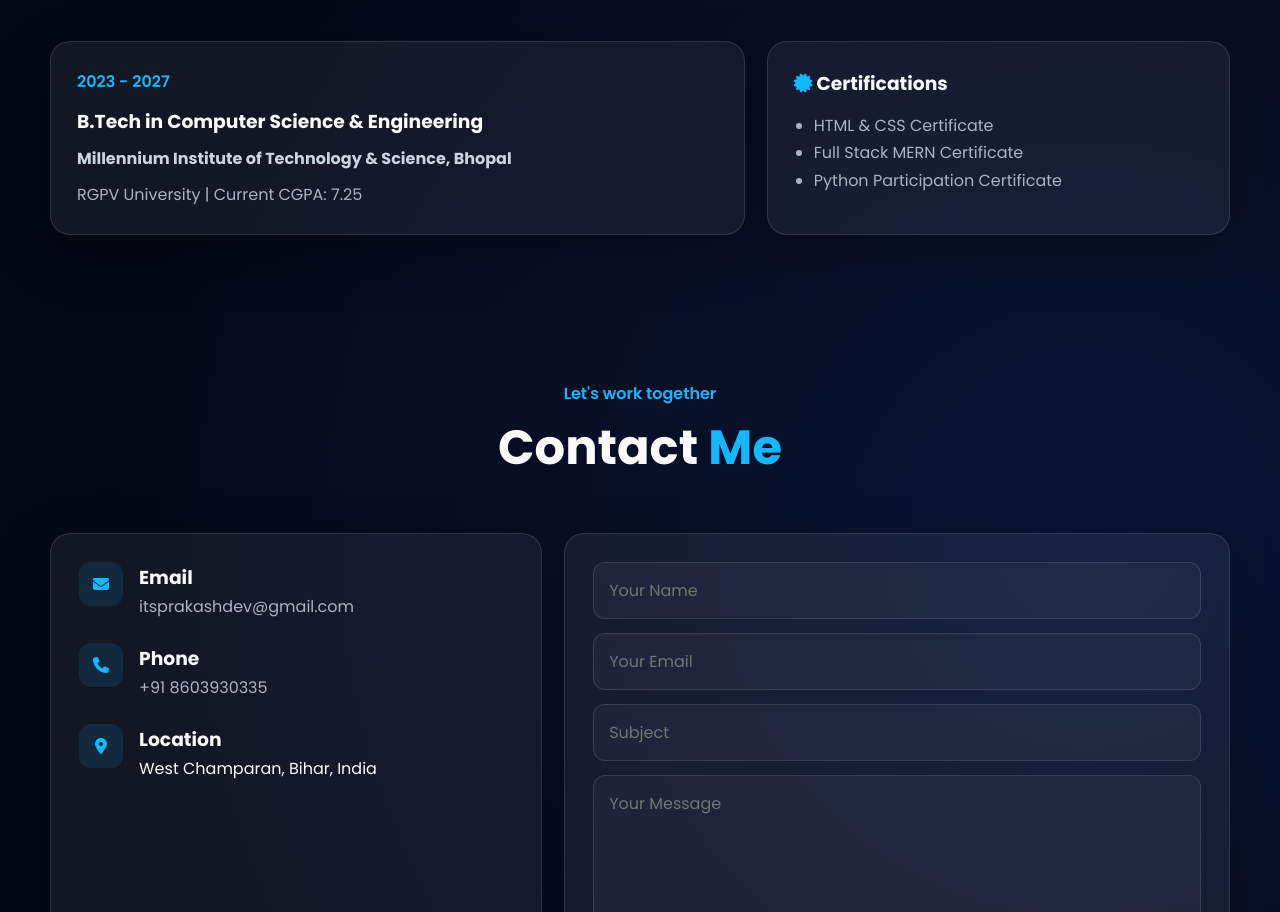
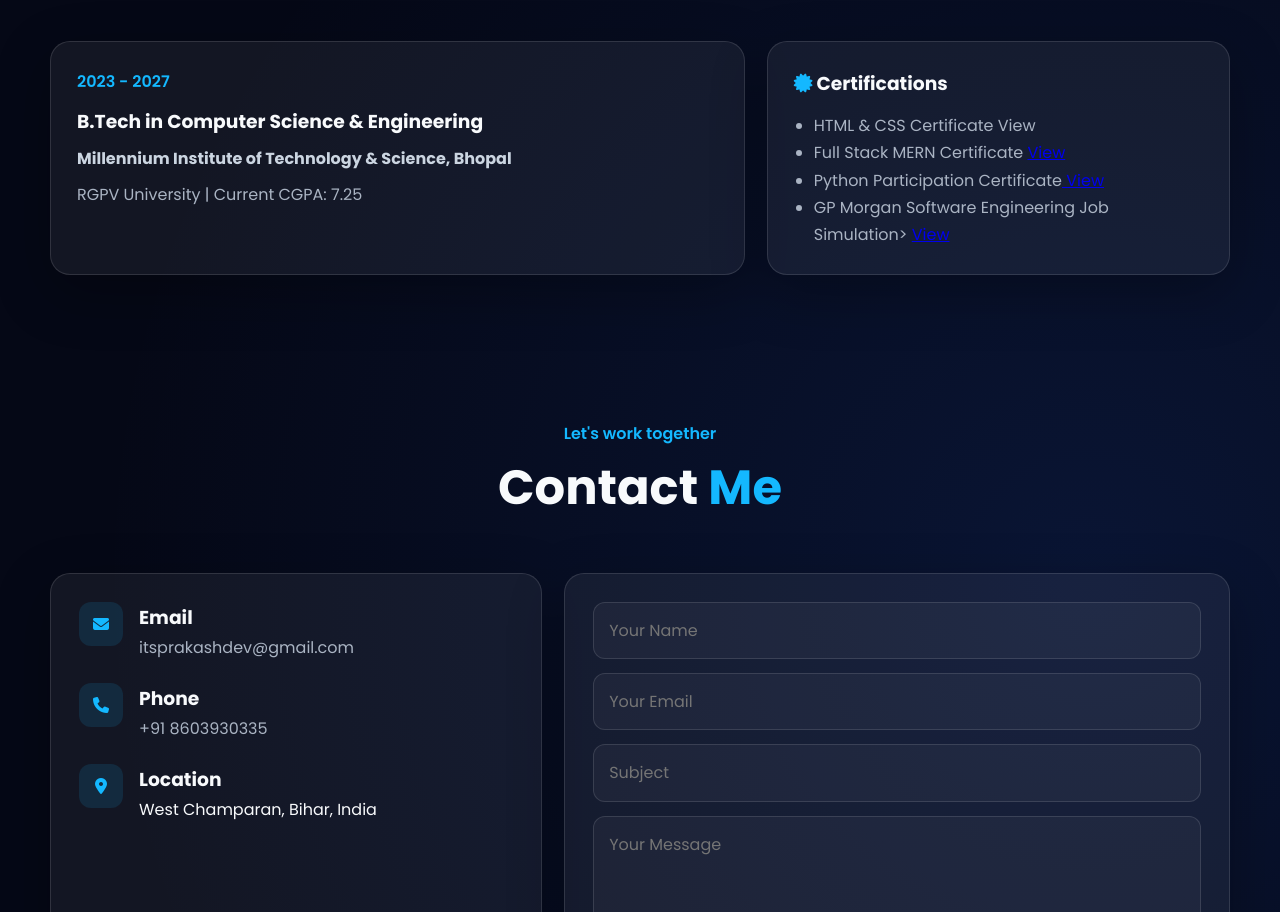
Before and after one commit to itsprakashdev52/itsprakashdev52.github.io, a plain HTML site: page index.html in a window 1280 px wide. Shown: the part 2779-3691 px from the top of the page. Drawn offline with nearby package versions, Linux system fonts and the light colour scheme.

Commit message:
Update index.html
Update Certificate of JP Morgan

```diff
--- a/index.html
+++ b/index.html
@@ -230,9 +230,15 @@
         <article class="certificate-card">
           <h3><i class="fa-solid fa-certificate"></i> Certifications</h3>
           <ul>
-            <li>HTML & CSS Certificate</li>
-            <li>Full Stack MERN Certificate</li>
-            <li>Python Participation Certificate</li>
+            <li>  HTML & CSS Certificate
+              <a href= "HTML & CSS.pdf" target="_blank" class=" certificate-btn">   </a> View</li>
+
+            <li>Full Stack MERN Certificate  <a href="FullStack Development with MERN.pdf" target="_blank" class=" certificate-btn">   View </a></li>
+
+            <li> Python Participation Certificate<a href="Python Perticipate.JPG" target="_blank" class=" certificate-btn">  View </a> </li>
+
+            <li> GP Morgan Software Engineering Job Simulation>
+              <a href="Prakash Kumar JP Morgan Software Engineering Certificate.pdf" target="_blank" class=" certificate-btn">  View </a> </li>
           </ul>
         </article>
       </div>
```
